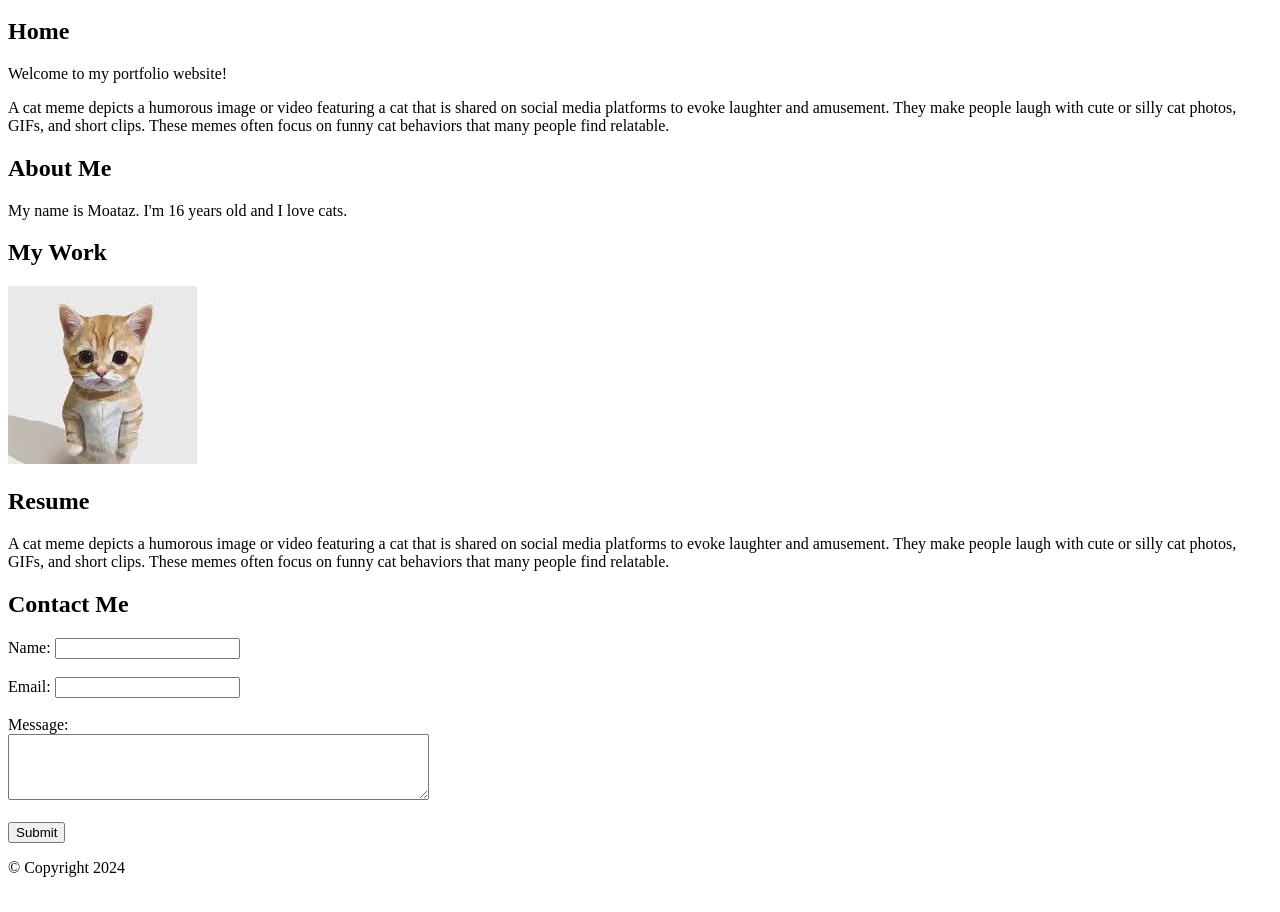
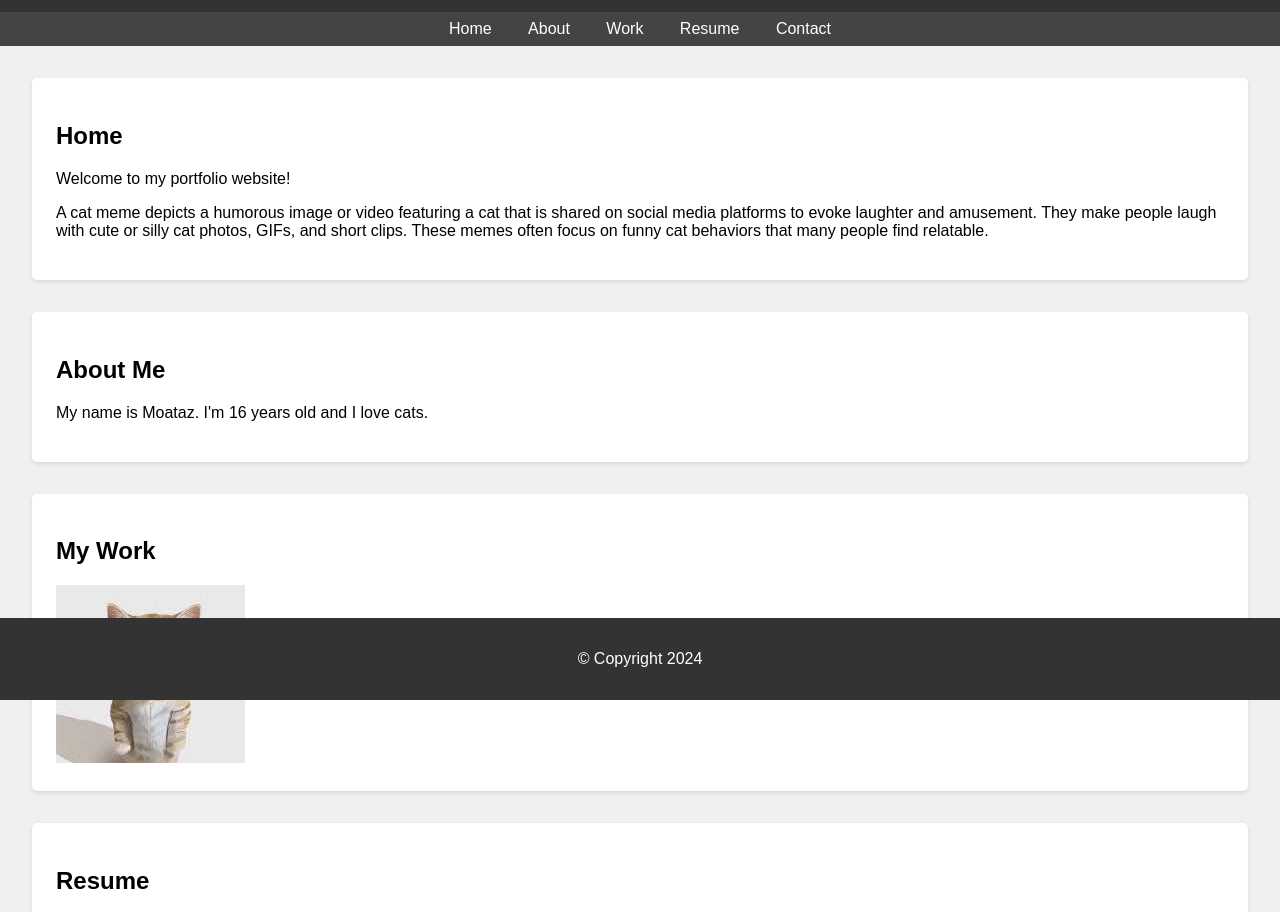
Before and after one commit to hunter20086/html, a plain HTML site: page index.html in a window 1280 px wide. Shown: the part 100-1012 px from the top of the page. Drawn offline with Linux system fonts and the light colour scheme.

Commit message:
first commit

```diff
--- a/index.html
+++ b/index.html
@@ -3,10 +3,80 @@
 <head>
     <meta charset="UTF-8">
     <meta name="viewport" content="width=device-width, initial-scale=1.0">
-
-   <title>checkpoint</title>
-   <link  rel="icon"  href="téléchargement.jpeg" >
-<head>
+    <title>Checkpoint</title>
+    <link rel="icon" href="téléchargement.jpeg">
+    <style>
+        body {
+            font-family: Arial, sans-serif;
+            margin: 0;
+            padding: 0;
+            background-color: #f0f0f0;
+        }
+        header {
+            background-color: #333;
+            color: #fff;
+            text-align: center;
+            padding: 1rem 0;
+        }
+        nav {
+            background-color: #444;
+            text-align: center;
+            padding: 0.5rem 0;
+        }
+        nav a {
+            color: #fff;
+            text-decoration: none;
+            margin: 0 1rem;
+        }
+        nav a:hover {
+            text-decoration: underline;
+        }
+        main {
+            padding: 2rem;
+        }
+        section {
+            margin-bottom: 2rem;
+            background-color: #fff;
+            padding: 1.5rem;
+            border-radius: 5px;
+            box-shadow: 0 2px 4px rgba(0,0,0,0.1);
+        }
+        footer {
+            background-color: #333;
+            color: #fff;
+            text-align: center;
+            padding: 1rem 0;
+            position: fixed;
+            bottom: 0;
+            width: 100%;
+        }
+        form {
+            max-width: 600px;
+            margin: 0 auto;
+        }
+        input[type="text"],
+        input[type="email"],
+        textarea {
+            width: 100%;
+            padding: 0.5rem;
+            margin-bottom: 1rem;
+            border: 1px solid #ccc;
+            border-radius: 3px;
+            box-sizing: border-box;
+        }
+        input[type="submit"] {
+            background-color: #444;
+            color: #fff;
+            border: none;
+            padding: 0.5rem 1rem;
+            cursor: pointer;
+            border-radius: 3px;
+        }
+        input[type="submit"]:hover {
+            background-color: #555;
+        }
+    </style>
+</head>
 <body>
     <header>
         <h1>Welcome to My Portfolio</h1>
@@ -30,7 +100,7 @@
         </section>
         <section id="work">
             <h2>My Work</h2>
-            <img src="téléchargement (3).jpeg" alt="">
+            <img src="téléchargement (3).jpeg" alt="My Work">
         </section>
         <section id="resume">
             <h2>Resume</h2>
```
Also changed, not shown: indexx.html (added).
